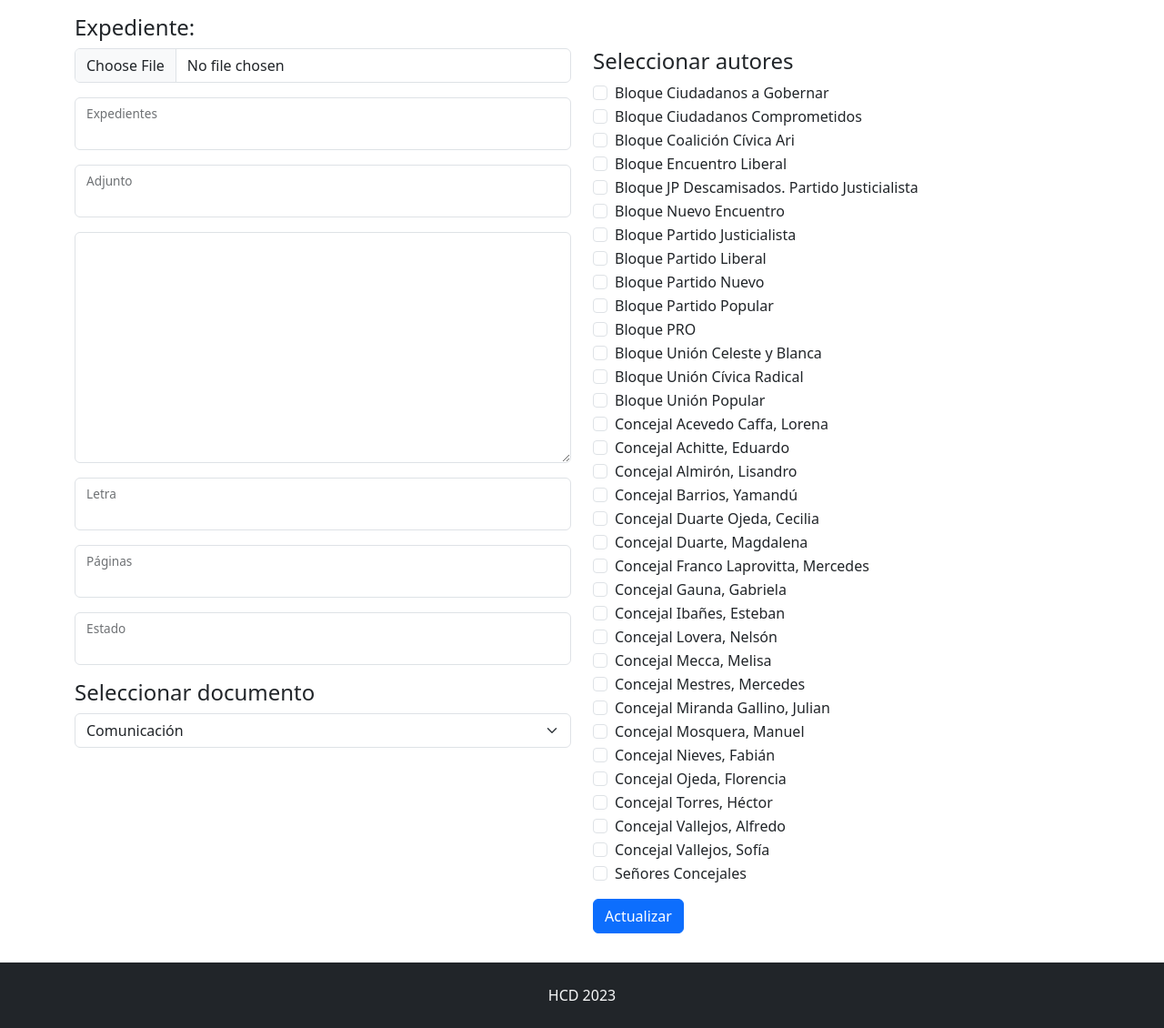
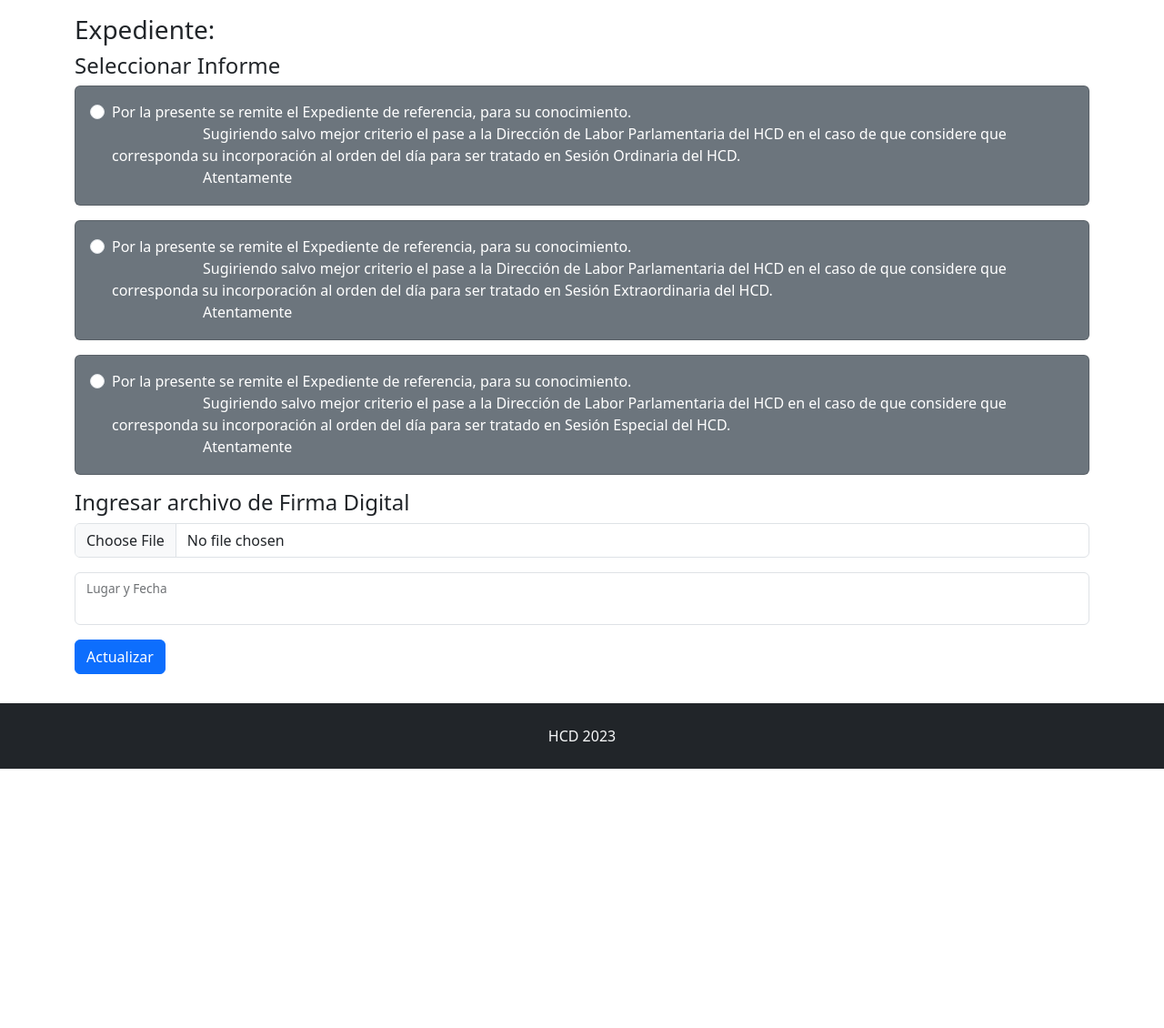
Before and after one commit to juanpabloruiz/HCD, a PHP site: page /secretaria/editar.php?id=19 in a window 1280 px wide. Shown: the part 56-1186 px from the top of the page at 91% size. After the commit the page ends 901 px from the top, so only its background shows below. Run offline with PHP 8.4, Linux system fonts and the light colour scheme; data comes from the database, SQL or seed files in the repository; data that the repository does not hold is empty.

Commit message:
Campos agregados al formulario

```diff
--- a/secretaria/editar.php
+++ b/secretaria/editar.php
@@ -10,7 +10,7 @@ $campo = mysqli_fetch_assoc($consulta);
     <!-- Contenedor -->
     <main class="container my-3">
 
-        <?php echo '<h4>Expediente: ' . $campo['expte'] . '</h4>'; ?>
+        <?php echo '<h3>Expediente: ' . $campo['expte'] . '</h3>'; ?>
 
         <!-- Formulario -->
         <form method="post" action="actualizar" enctype="multipart/form-data">
@@ -23,77 +23,63 @@ $campo = mysqli_fetch_assoc($consulta);
 
                     <input type="hidden" name="id" value="<?php echo $campo['id']; ?>">
 
+                	<!-- Informe -->
+                    <h4>Seleccionar Informe</h4>
+                    <div class="card text-bg-secondary mb-3">
+                        <div class="card-body">
+                            <div class="form-check">
+                                <input type='radio' name='informe' class='form-check-input' value='Por la presente se remite el Expediente de referencia, para su conocimiento.
+                                    <div style="text-indent: 100px;">Sugiriendo salvo mejor criterio el pase a la Dirección de Labor Parlamentaria del HCD en el caso de que considere que corresponda su incorporación al orden del día para ser tratado en Sesión Ordinaria del HCD.</div>
+                                    <div style="text-indent: 100px;">Atentamente</div>'
+                                    <?php if (strpos($campo['informe'], "Ordinaria") !== false) echo "checked"; ?>>
+                                <label class="form-check-label" for="flexRadioDefault1">
+                                    Por la presente se remite el Expediente de referencia, para su conocimiento.
+                                    <div style="text-indent: 100px;">Sugiriendo salvo mejor criterio el pase a la Dirección de Labor Parlamentaria del HCD en el caso de que considere que corresponda su incorporación al orden del día para ser tratado en Sesión Ordinaria del HCD.</div>
+                                    <div style="text-indent: 100px;">Atentamente</div>
+                                </label>
+                            </div>
+                        </div>
+				    </div>
+                    <div class="card text-bg-secondary mb-3">
+                        <div class="card-body">
+                            <div class="form-check">
+                                <input type='radio' name='informe' class='form-check-input' value='Por la presente se remite el Expediente de referencia, para su conocimiento.
+                                    <div style="text-indent: 100px;">Sugiriendo salvo mejor criterio el pase a la Dirección de Labor Parlamentaria del HCD en el caso de que considere que corresponda su incorporación al orden del día para ser tratado en Sesión Extraordinaria del HCD.</div>
+                                    <div style="text-indent: 100px;">Atentamente</div>'
+                                    <?php if (strpos($campo['informe'], "Extraordinaria") !== false) echo "checked"; ?>>
+                                <label class="form-check-label" for="flexRadioDefault1">
+                                    Por la presente se remite el Expediente de referencia, para su conocimiento.
+                                    <div style="text-indent: 100px;">Sugiriendo salvo mejor criterio el pase a la Dirección de Labor Parlamentaria del HCD en el caso de que considere que corresponda su incorporación al orden del día para ser tratado en Sesión Extraordinaria del HCD.</div>
+                                    <div style="text-indent: 100px;">Atentamente</div>
+                                </label>
+                            </div>
+                        </div>
+                    </div>
+                    <div class="card text-bg-secondary mb-3">
+                        <div class="card-body">
+                            <div class="form-check">
+                                <input type='radio' name='informe' class='form-check-input' value='Por la presente se remite el Expediente de referencia, para su conocimiento.
+                                    <div style="text-indent: 100px;">Sugiriendo salvo mejor criterio el pase a la Dirección de Labor Parlamentaria del HCD en el caso de que considere que corresponda su incorporación al orden del día para ser tratado en Sesión Especial del HCD.</div>
+                                    <div style="text-indent: 100px;">Atentamente</div>'
+                                    <?php if (strpos($campo['informe'], "Especial") !== false) echo "checked"; ?>>
+                                <label class="form-check-label" for="flexRadioDefault1">
+                                    Por la presente se remite el Expediente de referencia, para su conocimiento.
+                                    <div style="text-indent: 100px;">Sugiriendo salvo mejor criterio el pase a la Dirección de Labor Parlamentaria del HCD en el caso de que considere que corresponda su incorporación al orden del día para ser tratado en Sesión Especial del HCD.</div>
+                                    <div style="text-indent: 100px;">Atentamente</div>
+                                </label>
+                            </div>
+                        </div>
+                    </div>
+				    <!-- /Informe -->
+
                     <div class="mb-3">
+                        <h4>Ingresar archivo de Firma Digital</h4>
                         <input type="file" name="archivo" class="form-control">
                     </div>
 
                     <div class="form-floating mb-3">
-                        <input type="text" name="expte" class="form-control" id="expte" value="<?php echo $campo['expte']; ?>">
-                        <label for="expte">Expedientes</label>
-                    </div>
-
-                    <div class="form-floating mb-3">
-                        <input type="text" name="adjunto" class="form-control" id="adjunto" value="<?php echo $campo['adjunto']; ?>">
-                        <label for="adjunto">Adjunto</label>
-                    </div>
-
-                    <div class="mb-3">
-                        <textarea name="extracto" class="form-control" cols="30" rows="10"><?php echo $campo['extracto']; ?></textarea>
-                    </div>
-
-                    <div class="form-floating mb-3">
-                        <input type="text" name="letra" class="form-control" value="<?php echo $campo['letra']; ?>">
-                        <label for="letra">Letra</label>
-                    </div>
-
-                    <div class="form-floating mb-3">
-                        <input type="number" name="paginas" class="form-control" id="paginas" value="<?php echo $campo['paginas']; ?>">
-                        <label for="paginas">Páginas</label>
-                    </div>
-
-                    <div class="form-floating mb-3">
-                        <input type="text" name="estado" class="form-control" value="<?php echo $campo['estado']; ?>">
-                        <label for="estado">Estado</label>
-                    </div>
-
-                    <!-- Tipo seleccionado-->
-                    <div class="mb-3">
-                        <h4>Seleccionar documento</h4>
-                        <select name="tipo" class="form-select">
-                            <?php
-                            $opciones = array("Comunicación", "Ordenanza", "Resolución", "Declaración");
-                            $tipo = $campo['tipo'];
-                            foreach ($opciones as $opcion) {
-                                echo '<option value="' . $opcion . '"';
-                                if ($opcion == $tipo) {
-                                    echo ' selected';
-                                }
-                                echo '>' . $opcion . '</option>';
-                            }
-                            ?>
-                        </select>
-                    </div>
-
-                </div>
-                <!-- /Columna izquierda -->
-
-                <!-- Columna derecha -->
-                <div class="col-md">
-
-                    <!-- Autores seleccionados-->
-                    <div class="mb-3">
-                        <h4>Seleccionar autores</h4>
-                        <?php
-                        $usuarios = mysqli_query($conexion, "SELECT * FROM usuarios WHERE categoria = 'autor' ORDER BY nombre ASC");
-                        $seleccionados = explode(" - ", $campo['autor']);
-                        while ($fila = mysqli_fetch_assoc($usuarios)) {
-                            if (in_array($fila['nombre'], $seleccionados)) {
-                                echo '<div class="form-check"><input type="checkbox" name="autor[]" class="form-check-input" id="autor" value="'.$fila['nombre'].'" checked><label class="form-check-label" for="autor">'.$fila['nombre'].'</label></div>';
-                            } else {
-                                echo '<div class="form-check"><label class="form-check-label"><input type="checkbox" name="autor[]" class="form-check-input" id="autor" value="'.$fila['nombre'].'"><label class="form-check-label" for="autor">'.$fila['nombre'].'</label></div>';
-                            }
-                        }
-                        ?>
+                        <input type="text" name="lugar_fecha" class="form-control" id="lugar_fecha" value="<?php echo $campo['lugar_fecha']; ?>">
+                        <label for="lugar_fecha">Lugar y Fecha</label>
                     </div>
 
                     <div class="mb-3">
@@ -101,7 +87,7 @@ $campo = mysqli_fetch_assoc($consulta);
                     </div>
 
                 </div>
-                <!-- /Columna derecha -->
+                <!-- /Columna izquierda -->
 
             </div>
             <!-- /Fila -->
```
